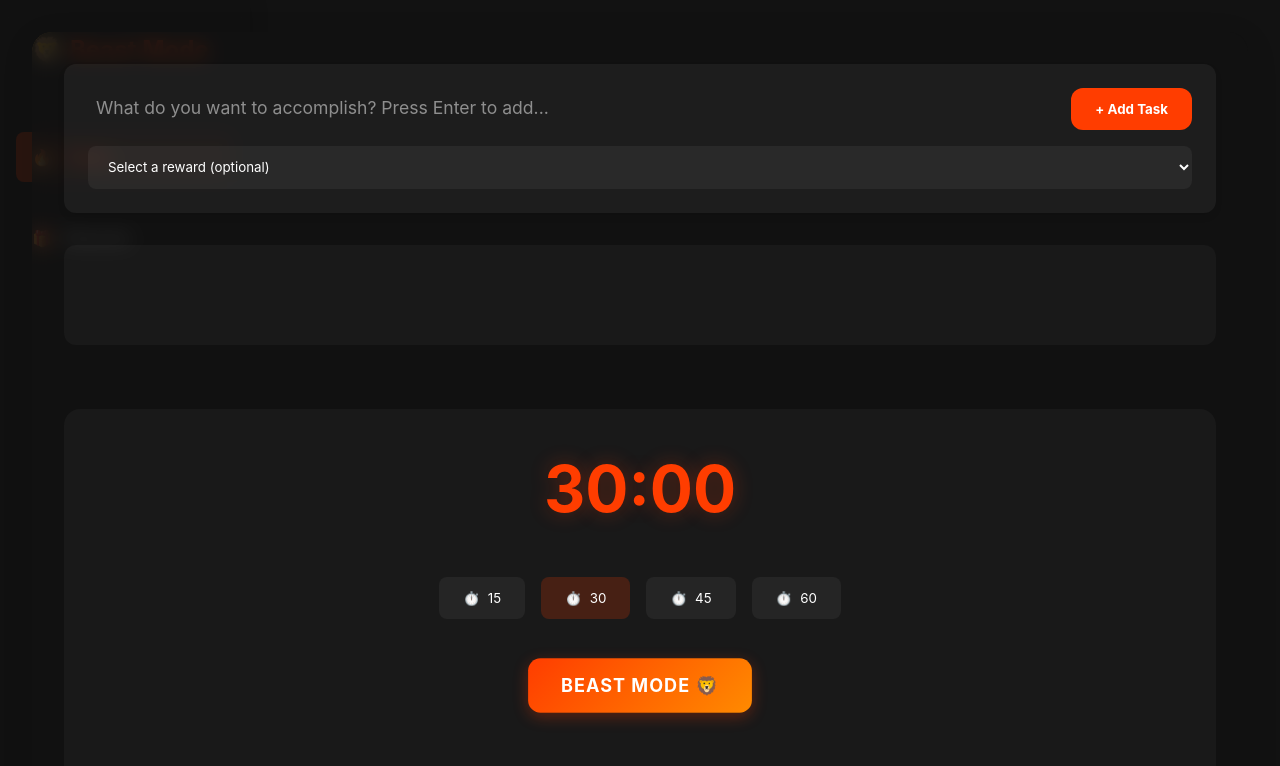
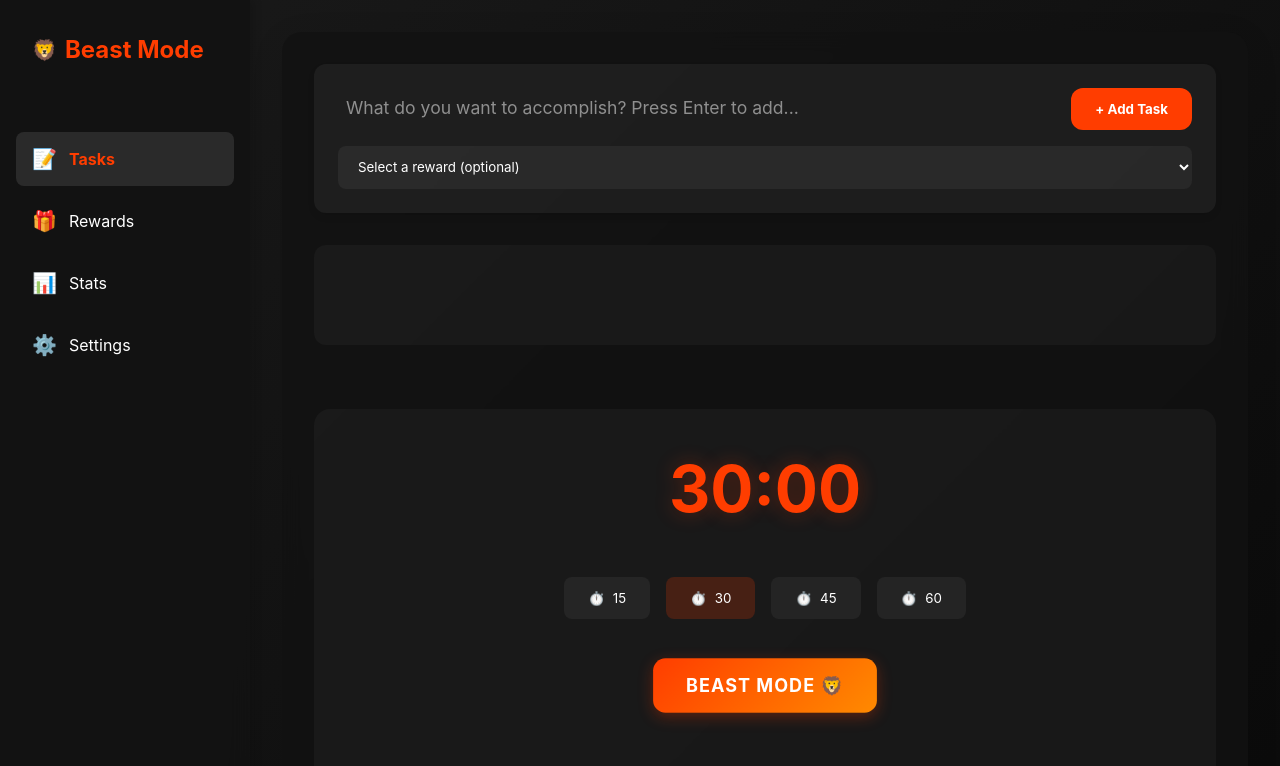
Before and after one commit to Rakeye/beast-mode, a React (Create React App) app: page / in a window 1280 px wide. Shown: the top 766 px of the page. Built offline with nearby package versions, Linux system fonts and the light colour scheme; a web font is replaced by a local one.

Commit message:
Restore and improve sidebar with fixed positioning and better navigation

```diff
--- a/src/App.tsx
+++ b/src/App.tsx
@@ -76,7 +76,7 @@ const App: React.FC = () => {
     setTimerState(current => ({ ...current, ...updates }));
   };
 
-  const startTimer = () => {
+  const handleStartTimer = () => {
     if (timerRef.current) {
       clearInterval(timerRef.current);
     }
@@ -106,7 +106,7 @@ const App: React.FC = () => {
     }, 1000);
   };
 
-  const stopTimer = () => {
+  const handleStopTimer = () => {
     if (timerRef.current) {
       clearInterval(timerRef.current);
     }
@@ -138,21 +138,25 @@ const App: React.FC = () => {
             <TaskManager
               tasks={tasks}
               rewards={rewards}
+              timerState={timerState}
               onAddTask={handleAddTask}
               onDeleteTask={handleDeleteTask}
               onToggleTaskCompletion={handleToggleTaskCompletion}
-              timerState={timerState}
               onUpdateTimerState={handleUpdateTimerState}
-              onStartTimer={startTimer}
-              onStopTimer={stopTimer}
+              onStartTimer={handleStartTimer}
+              onStopTimer={handleStopTimer}
             />
-          ) : (
+          ) : activeSection === 'rewards' ? (
             <RewardManager
               rewards={rewards}
               onAddReward={handleAddReward}
               onDeleteReward={handleDeleteReward}
               onToggleRewardUsed={handleToggleRewardUsed}
             />
+          ) : activeSection === 'stats' ? (
+            <div>Stats Coming Soon!</div>
+          ) : (
+            <div>Settings Coming Soon!</div>
           )}
         </MainContent>
       </AppContainer>
--- a/src/components/Sidebar/index.tsx
+++ b/src/components/Sidebar/index.tsx
@@ -1,40 +1,61 @@
 import React from 'react';
-import { SidebarContainer, Logo, NavLink } from './styles';
+import {
+  SidebarContainer,
+  Logo,
+  NavList,
+  NavItem,
+  Icon
+} from './styles';
 
 interface SidebarProps {
   activeSection: string;
   onSectionChange: (section: string) => void;
 }
 
-export const Sidebar: React.FC<SidebarProps> = ({ activeSection, onSectionChange }) => {
+export const Sidebar: React.FC<SidebarProps> = ({
+  activeSection,
+  onSectionChange
+}) => {
   return (
     <SidebarContainer>
       <Logo>
-        <span>🦁</span>
+        <Icon>🦁</Icon>
         <span>Beast Mode</span>
       </Logo>
-      <NavLink
-        href="#"
+
+      <NavList>
+        <NavItem
           active={activeSection === 'tasks'}
-        onClick={(e) => {
-          e.preventDefault();
-          onSectionChange('tasks');
-        }}
+          onClick={() => onSectionChange('tasks')}
         >
-        <span>🔥</span>
+          <Icon>📝</Icon>
           <span>Tasks</span>
-      </NavLink>
-      <NavLink
-        href="#"
+        </NavItem>
+
+        <NavItem
           active={activeSection === 'rewards'}
-        onClick={(e) => {
-          e.preventDefault();
-          onSectionChange('rewards');
-        }}
+          onClick={() => onSectionChange('rewards')}
         >
-        <span>🎁</span>
+          <Icon>🎁</Icon>
           <span>Rewards</span>
-      </NavLink>
+        </NavItem>
+
+        <NavItem
+          active={activeSection === 'stats'}
+          onClick={() => onSectionChange('stats')}
+        >
+          <Icon>📊</Icon>
+          <span>Stats</span>
+        </NavItem>
+
+        <NavItem
+          active={activeSection === 'settings'}
+          onClick={() => onSectionChange('settings')}
+        >
+          <Icon>⚙️</Icon>
+          <span>Settings</span>
+        </NavItem>
+      </NavList>
     </SidebarContainer>
   );
 };
--- a/src/components/Sidebar/styles.ts
+++ b/src/components/Sidebar/styles.ts
@@ -1,6 +1,9 @@
 import styled from 'styled-components';
 
-export const SidebarContainer = styled.div`
+export const SidebarContainer = styled.aside`
+  position: fixed;
+  top: 0;
+  left: 0;
   width: 250px;
   height: 100vh;
   background: rgba(18, 18, 18, 0.95);
@@ -9,29 +12,27 @@ export const SidebarContainer = styled.div`
   display: flex;
   flex-direction: column;
   gap: 2rem;
-  position: fixed;
-  left: 0;
-  top: 0;
-  box-shadow: 4px 0 15px rgba(0, 0, 0, 0.1);
+  box-shadow: 2px 0 10px rgba(0, 0, 0, 0.2);
+  transition: all 0.3s ease;
+  z-index: 1000;
 
   @media (max-width: 768px) {
     width: 60px;
-    padding: 2rem 0.5rem;
+    padding: 1rem 0.5rem;
   }
 `;
 
 export const Logo = styled.div`
+  color: ${props => props.theme.colors.primary};
   font-size: 1.5rem;
   font-weight: bold;
-  color: ${props => props.theme.colors.primary};
+  padding: 0 1rem;
+  margin-bottom: 2rem;
   display: flex;
   align-items: center;
   gap: 0.5rem;
-  padding: 0 1rem;
-  margin-bottom: 2rem;
 
   @media (max-width: 768px) {
-    font-size: 1.2rem;
     justify-content: center;
     padding: 0;
 
@@ -41,36 +42,32 @@ export const Logo = styled.div`
   }
 `;
 
-export const NavLinks = styled.div`
+export const NavList = styled.nav`
   display: flex;
   flex-direction: column;
   gap: 0.5rem;
-
-  @media (max-width: 768px) {
-    flex-direction: row;
-    gap: 1rem;
-  }
 `;
 
-export const NavLink = styled.a<{ active?: boolean }>`
+export const NavItem = styled.a<{ active?: boolean }>`
   display: flex;
   align-items: center;
-  gap: 0.8rem;
-  padding: 0.8rem 1rem;
+  gap: 0.75rem;
+  padding: 0.75rem 1rem;
   color: ${props => props.active ? props.theme.colors.primary : props.theme.colors.text};
   text-decoration: none;
   border-radius: 8px;
   transition: all 0.3s ease;
+  cursor: pointer;
   font-weight: ${props => props.active ? 'bold' : 'normal'};
-  background: ${props => props.active ? 'rgba(255, 61, 0, 0.1)' : 'transparent'};
+  background: ${props => props.active ? 'rgba(255, 255, 255, 0.1)' : 'transparent'};
 
   &:hover {
-    background: rgba(255, 61, 0, 0.05);
+    background: rgba(255, 255, 255, 0.05);
     transform: translateX(4px);
   }
 
   @media (max-width: 768px) {
-    padding: 0.8rem;
+    padding: 0.75rem;
     justify-content: center;
 
     span {
@@ -78,3 +75,9 @@ export const NavLink = styled.a<{ active?: boolean }>`
     }
   }
 `;
+
+export const Icon = styled.span`
+  font-size: 1.25rem;
+  min-width: 24px;
+  text-align: center;
+`;
--- a/src/styles/AppStyles.ts
+++ b/src/styles/AppStyles.ts
@@ -3,21 +3,16 @@ import styled from 'styled-components';
 export const AppContainer = styled.div`
   display: flex;
   min-height: 100vh;
-  background: #121212;
-  color: white;
-
-  @media (max-width: 768px) {
-    flex-direction: column;
-  }
+  background: linear-gradient(135deg, #1a1a1a 0%, #0a0a0a 100%);
 `;
 
 export const MainContent = styled.main`
   flex: 1;
   padding: 2rem;
-  overflow-x: hidden;
+  margin-left: 250px; // Match sidebar width
 
   @media (max-width: 768px) {
+    margin-left: 60px; // Match collapsed sidebar width
     padding: 1rem;
-    margin-top: 60px; // Space for fixed mobile header
   }
 `;
```
Lines whose indentation alone changed are shown as unchanged.
